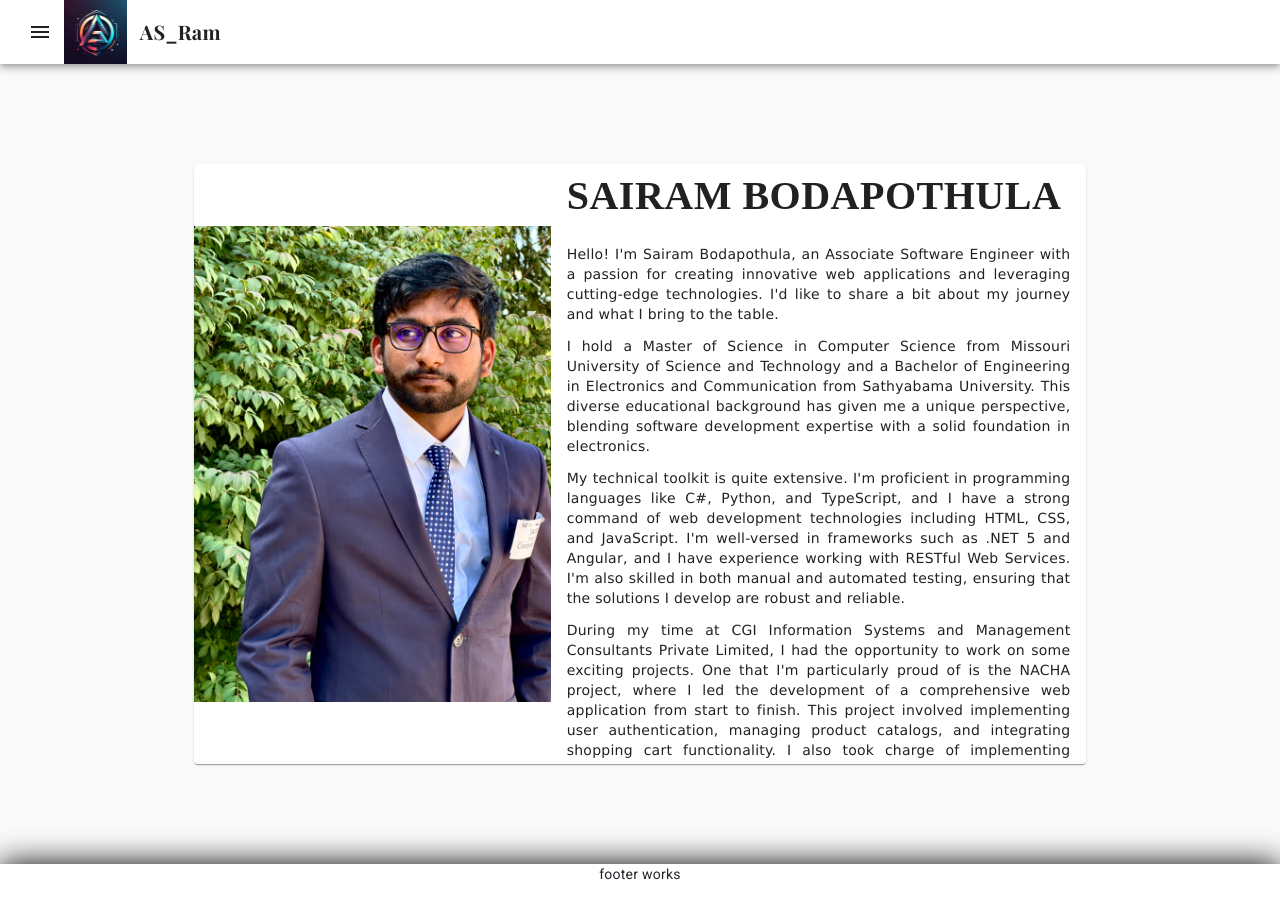
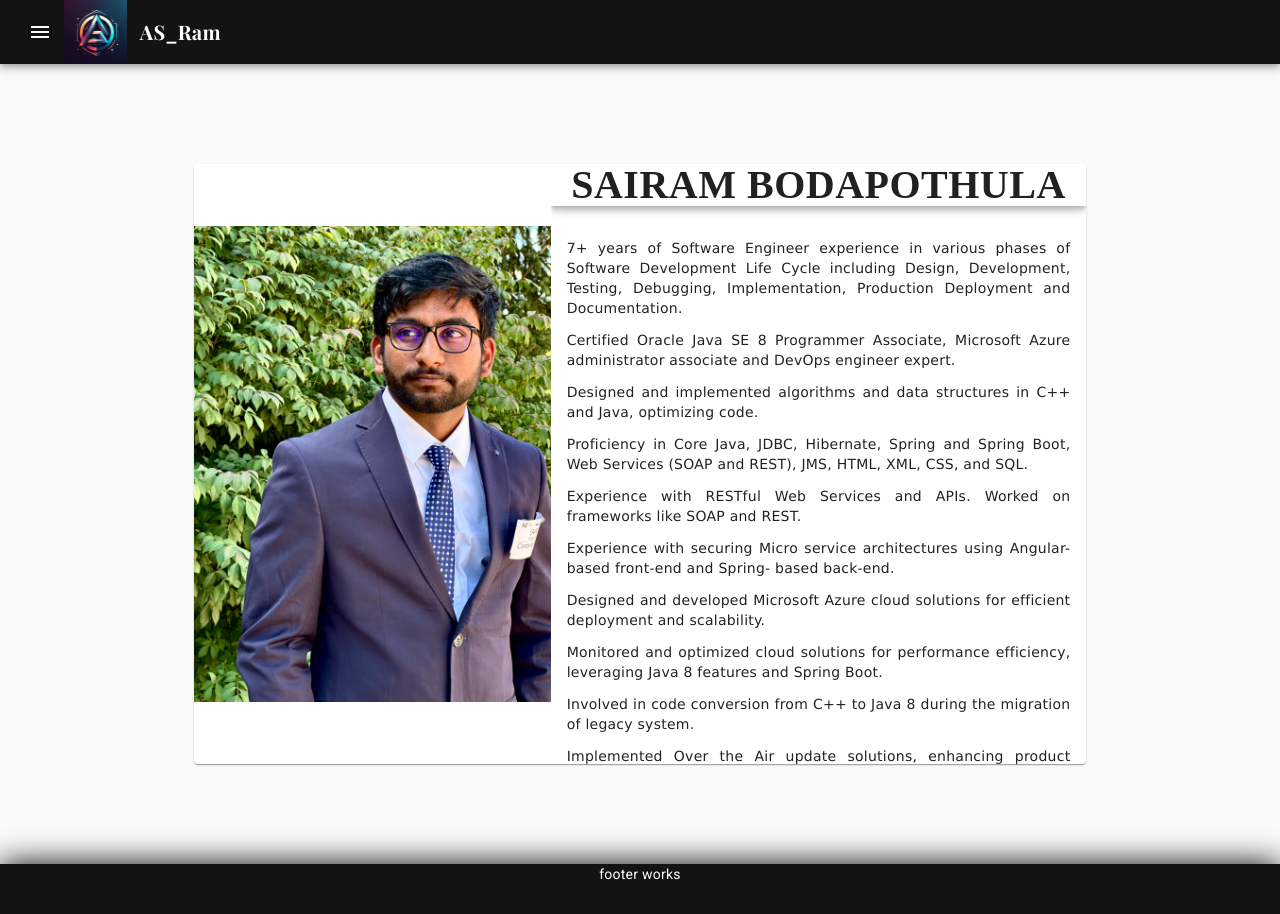
Before and after one commit to Bodapothulasairam/As_Ram, an Angular app: page / in a window 1280 px wide. Built offline with nearby package versions, Linux system fonts and the light colour scheme; a web font is replaced by a local one.

Commit message:
Summary change according to the resume.

```diff
--- a/src/app/Common/navbar/navbar.component.css
+++ b/src/app/Common/navbar/navbar.component.css
@@ -14,7 +14,8 @@ mat-toolbar{
     left: 0;
     width: 100%;
     z-index: 1000;
-    background-color: rgb(255, 255, 255);
+    background-color: rgb(19, 19, 19);
+    color: white;
 }
 .playfair-display-Title {
     font-family: "Playfair Display", serif;
--- a/src/app/app.component.css
+++ b/src/app/app.component.css
@@ -3,11 +3,11 @@ html, body {
     margin: 0;
     display: flex;
     flex-direction: column;
-    background-color: #f1f1f1f0;
+    background-color: rgb(19, 19, 19);
 }
 
 .app-container {
-    margin: 0 auto;
+    margin: 0;
     min-height: 100vh;
     display: flex;
     flex-direction: column;
@@ -26,9 +26,9 @@ mat-drawer-container {
     flex-direction: column;
 }
 .example-sidenav{
-    background-color: rgb(255, 255, 255);
+    background-color: rgb(19, 19, 19);
     margin-top: 8vh;
-    color: rgb(0, 0, 0);
+    color: rgb(255, 255, 255);
     z-index: 5;
     box-shadow: 1px 0 0 rgb(160, 159, 159);
 }
@@ -48,7 +48,8 @@ mat-drawer-container {
 .app-footer {
     flex-shrink: 0;
     height: 50px;
-    background-color: #ffffff;
+    background-color: rgb(19, 19, 19);
+    color: white;
     text-align: center;
     z-index: 1;
     box-shadow: 0 0 4vh black;
--- a/src/app/app.component.html
+++ b/src/app/app.component.html
@@ -1,5 +1,5 @@
+<app-navbar></app-navbar>
 <div class="app-container">
-  <app-navbar></app-navbar>
   <mat-drawer-container class="example-container" autosize>
     <mat-drawer #drawer class="example-sidenav" mode="side">
       <ul>Home</ul>
--- a/src/app/home/home.component.css
+++ b/src/app/home/home.component.css
@@ -1,8 +1,11 @@
 .container {
+    /* background-color: black; */
+    /* color: white; */
     display: flex;
     justify-content: center;
     align-items: center;
     height: 100vh;
+    margin: 0 auto;
 }
 
 .example-card {
--- a/src/app/home/home.component.html
+++ b/src/app/home/home.component.html
@@ -5,14 +5,14 @@
           <img mat-card-image src="../../assets/Images/My_photo.jpg">
         </div>
         <div class="text-section">
-          <mat-card-header>
+          <mat-card-header class="mat-elevation-z5"  style="justify-content: center; padding: 5px;">
             <mat-card-title class="merriweather-bold">SAIRAM BODAPOTHULA</mat-card-title>
           </mat-card-header>
           <mat-card-content class="Discription">
 
             <div class="row">
                 <div class="col-sm-12 col-md-12 col-lg-12">
-                  <p >Hello! I'm Sairam Bodapothula, an Associate Software Engineer with a passion for creating innovative web applications and leveraging cutting-edge technologies. I'd like to share a bit about my journey and what I bring to the table.</p>
+                  <!-- <p >Hello! I'm Sairam Bodapothula, an Associate Software Engineer with a passion for creating innovative web applications and leveraging cutting-edge technologies. I'd like to share a bit about my journey and what I bring to the table.</p>
 
                   <p>I hold a Master of Science in Computer Science from Missouri University of Science and Technology and a Bachelor of Engineering in Electronics and Communication from Sathyabama University. This diverse educational background has given me a unique perspective, blending software development expertise with a solid foundation in electronics.</p>
 
@@ -24,7 +24,26 @@
 
                   <p>I'm a firm believer in continuous learning, which is why I've pursued certifications in HTML and CSS from Udemy. I've also gained expertise in Azure AI Document Intelligence solutions from Microsoft, keeping me at the forefront of emerging technologies.</p>
 
-                  <p>I'm excited about the possibilities that lie ahead in the world of software development, and I'm always eager to take on new challenges. If you're looking for a dedicated, skilled, and innovative software engineer to join your team or contribute to your project, I'd love to connect!</p>
+                  <p>I'm excited about the possibilities that lie ahead in the world of software development, and I'm always eager to take on new challenges. If you're looking for a dedicated, skilled, and innovative software engineer to join your team or contribute to your project, I'd love to connect!</p> -->
+                  <p>7+ years of Software Engineer experience in various phases of Software Development Life Cycle including Design, Development, Testing, Debugging, Implementation, Production Deployment and Documentation.</p>
+                  <p>Certified Oracle Java SE 8 Programmer Associate, Microsoft Azure administrator associate and DevOps engineer expert.</p>
+                  <p>Designed and implemented algorithms and data structures in C++ and Java, optimizing code.</p>
+                  <p>	Proficiency in Core Java, JDBC, Hibernate, Spring and Spring Boot, Web Services (SOAP and REST), JMS, HTML, XML, CSS, and SQL.</p>
+                  <p>	Experience with RESTful Web Services and APIs. Worked on frameworks like SOAP and REST.</p>
+                  <p> Experience with securing Micro service architectures using Angular-based front-end and Spring- based back-end.</p>
+                  <p>	Designed and developed Microsoft Azure cloud solutions for efficient deployment and scalability.</p>
+                  <p>	Monitored and optimized cloud solutions for performance efficiency, leveraging Java 8 features and Spring Boot.</p>
+                  <p>	Involved in code conversion from C++ to Java 8 during the migration of legacy system.</p>
+                  <p>	Implemented Over the Air update solutions, enhancing product functionality and customer satisfaction.</p>
+                  <p>	Designed and developed responsive web applications using Angular and Spring Boot.</p>
+                  <p>	Strong experience in persistence frameworks – Spring Data JPA (Hibernate as the implementation) to map POJO to a relational database object.</p>
+                  <p>	Good working knowledge of Core Java with a good understanding of Collections, Multithreading, Event handling, and Exception handling. Good understanding of Data Structures.</p>
+                  <p>	Working knowledge in several Java and J2EE design patterns such as Singleton, MVC Pattern, Factory Pattern, Business Delegate, and Data Access Object.</p>
+                  <p>	Good exposure to Kafka producer and Consumer APIs for reliable information exchange across Java applications.</p>
+                  <p>	Proficient in setting up continuous integration/continuous deployment (CI/CD) pipelines for automated testing and deployment of microservices.</p>
+                  <p>	Experience with Java 8 features such as Lambda Expressions, Streams, and Functional programming and Object-oriented design principles.</p>
+                  <p>	Involved in gathering requirements and team discussions. Mentored and provided technical support to Junior team members. </p>
+                  <p>	Proven problem-solving abilities coupled with strong interpersonal skills, demonstrating a motivated approach to collaborating with cross-functional teams and resolving complex technical challenges with Excellent written, verbal and presentation skills.</p>
 
                 </div>
               </div>
```
